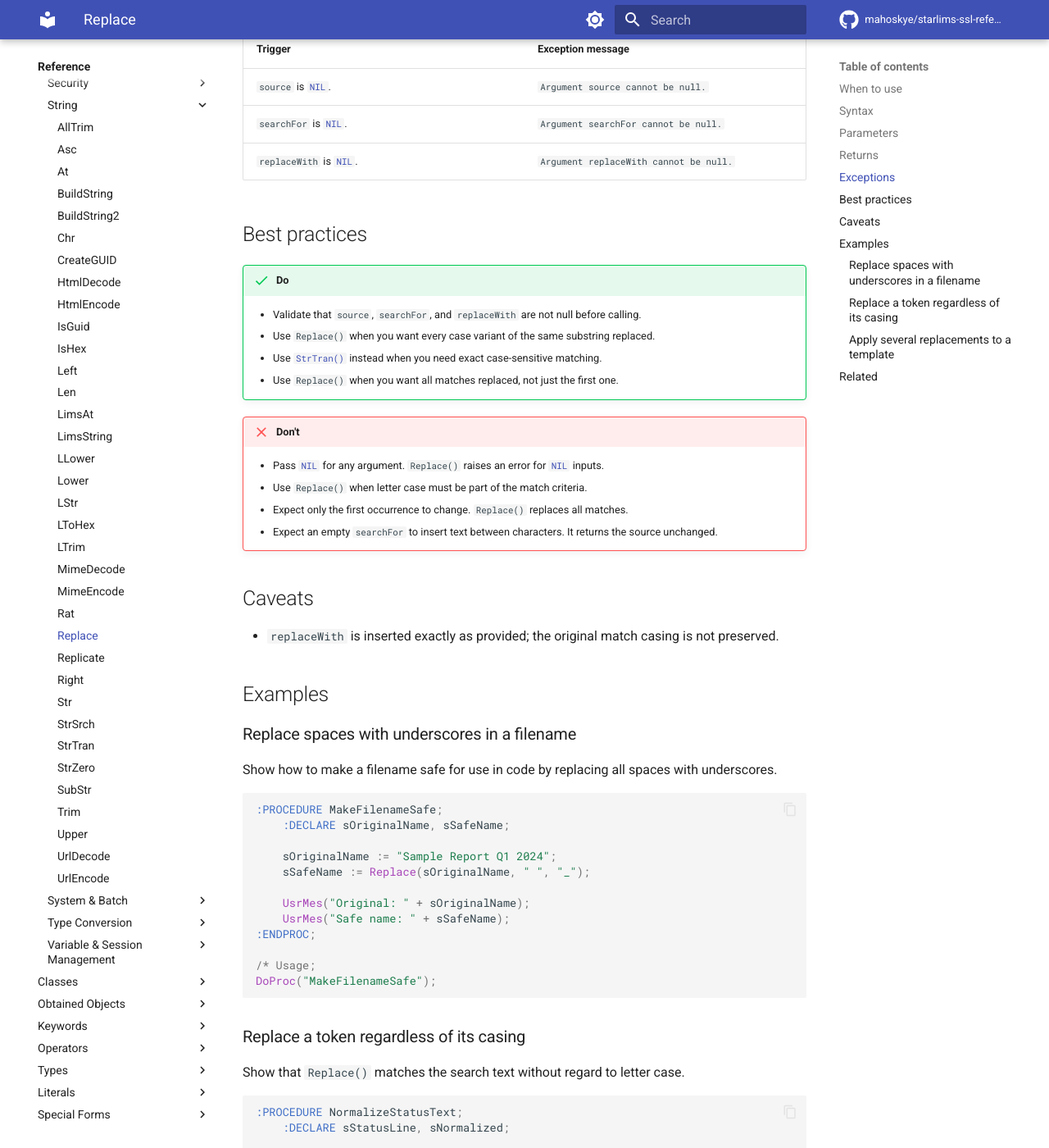
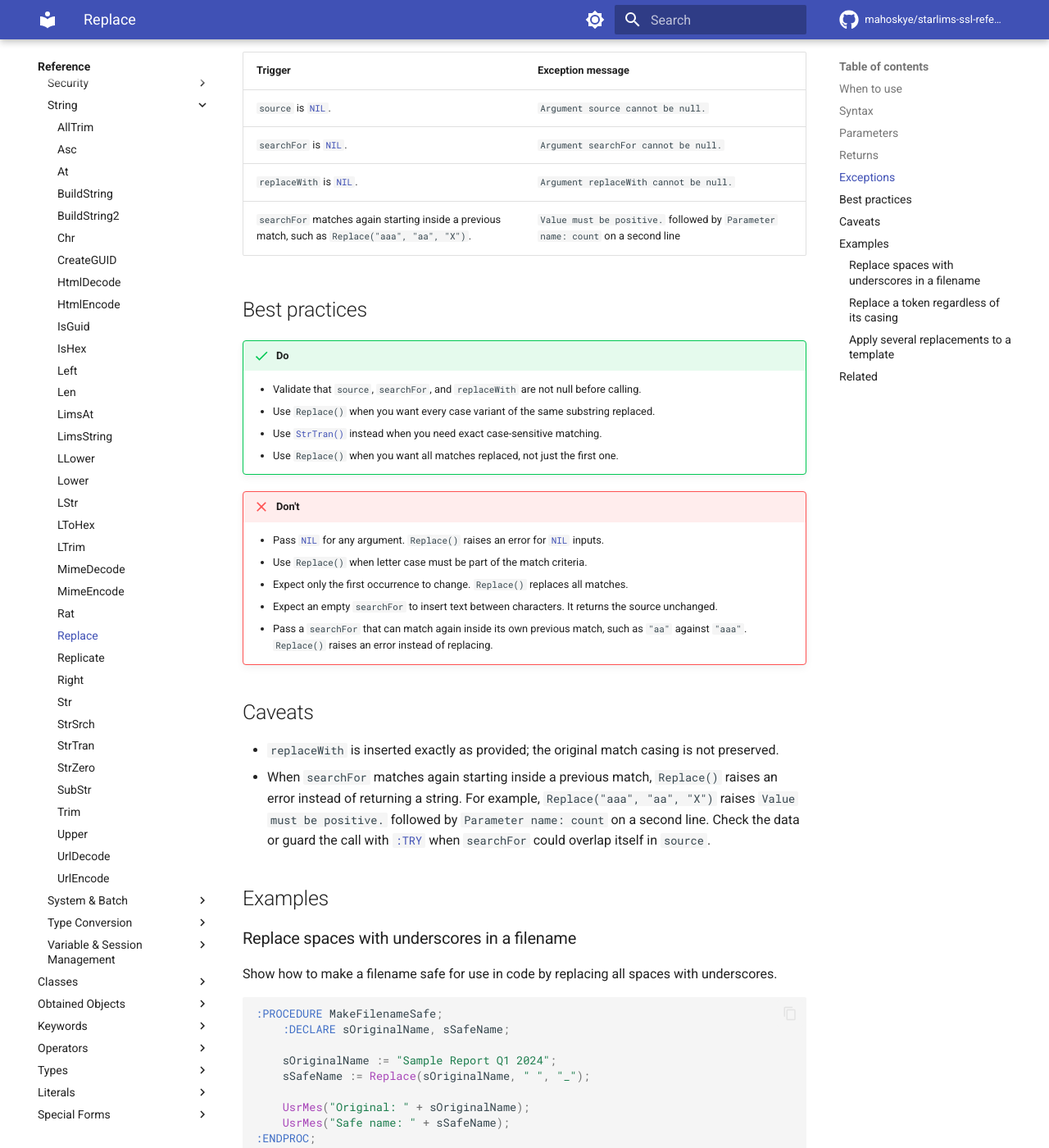
Before and after one commit to mahoskye/starlims-ssl-reference, an MkDocs documentation site: the page built from content/reference/functions/Replace.md, in a window 1280 px wide and 1400 px high, scrolled down 1384 px. Shown: the whole window at 82% size. Built offline with MkDocs 1.6.1 and Material for MkDocs 9.7.7, drawn with Linux system fonts in a browser that asks for light colours; plug-ins that fetch from the network failed and are left out; comment, search, counter and statistics services are not loaded; some of the changed text lies outside the part shown.

Commit message:
docs: show outputs for Replace/StrTran/code-block examples, document Replace overlap error (closes #66)
Add UsrMes output blocks to the case-insensitive Replace example, the
case-sensitive StrTran example, and the code-block capture-by-reference
example. Document that Replace raises "Value must be positive." when the
search string matches again starting inside a previous match: new
Exceptions row, Caveat, and Don't bullet. Regenerate element metadata.

Co-Authored-By: Claude Opus 5.5 <noreply@anthropic.com>

````diff
--- a/content/reference/functions/Replace.md
+++ b/content/reference/functions/Replace.md
@@ -13,7 +13,7 @@ starlims:
 
 Replaces all occurrences of a specified substring within a string with another substring and returns the resulting string.
 
-Returns a new string in which every non-overlapping occurrence of `searchFor` inside `source` is replaced by `replaceWith`.
+Returns a new string in which every occurrence of `searchFor` inside `source` is replaced by `replaceWith`. If `searchFor` matches again starting inside a previous match, as `"aa"` does in `"aaa"`, an error is raised instead (see [Caveats](#caveats)).
 
 Matching is **case-insensitive**. A search for `"abc"` matches `"abc"`, `"ABC"`, `"aBc"`, and other case variants. If any argument (`source`, `searchFor`, or `replaceWith`) is [`NIL`](../literals/nil.md), an error is raised. If `searchFor` is empty, the function returns `source` unchanged.
 
@@ -49,6 +49,7 @@ Replace(source, searchFor, replaceWith)
 | `source` is [`NIL`](../literals/nil.md). | `Argument source cannot be null.` |
 | `searchFor` is [`NIL`](../literals/nil.md). | `Argument searchFor cannot be null.` |
 | `replaceWith` is [`NIL`](../literals/nil.md). | `Argument replaceWith cannot be null.` |
+| `searchFor` matches again starting inside a previous match, such as `Replace("aaa", "aa", "X")`. | `Value must be positive.` followed by `Parameter name: count` on a second line |
 
 ## Best practices
 
@@ -63,10 +64,12 @@ Replace(source, searchFor, replaceWith)
     - Use `Replace()` when letter case must be part of the match criteria.
     - Expect only the first occurrence to change. `Replace()` replaces all matches.
     - Expect an empty `searchFor` to insert text between characters. It returns the source unchanged.
+    - Pass a `searchFor` that can match again inside its own previous match, such as `"aa"` against `"aaa"`. `Replace()` raises an error instead of replacing.
 
 ## Caveats
 
 - `replaceWith` is inserted exactly as provided; the original match casing is not preserved.
+- When `searchFor` matches again starting inside a previous match, `Replace()` raises an error instead of returning a string. For example, `Replace("aaa", "aa", "X")` raises `Value must be positive.` followed by `Parameter name: count` on a second line. Check the data or guard the call with [`:TRY`](../keywords/TRY.md) when `searchFor` could overlap itself in `source`.
 
 ## Examples
 
@@ -108,6 +111,13 @@ Show that `Replace()` matches the search text without regard to letter case.
 DoProc("NormalizeStatusText");
 ```
 
+[`UsrMes`](UsrMes.md) logs:
+
+```text
+Before: Pending, PENDING, pending
+After: Ready, Ready, Ready
+```
+
 ### Apply several replacements to a template
 
 Build a final message by applying several case-insensitive replacements in sequence.
````
Also changed, not shown: content/reference/functions/StrTran.md (+7 -0 lines), content/reference/special-forms/code-block.md (+7 -0 lines), 1 other file.
